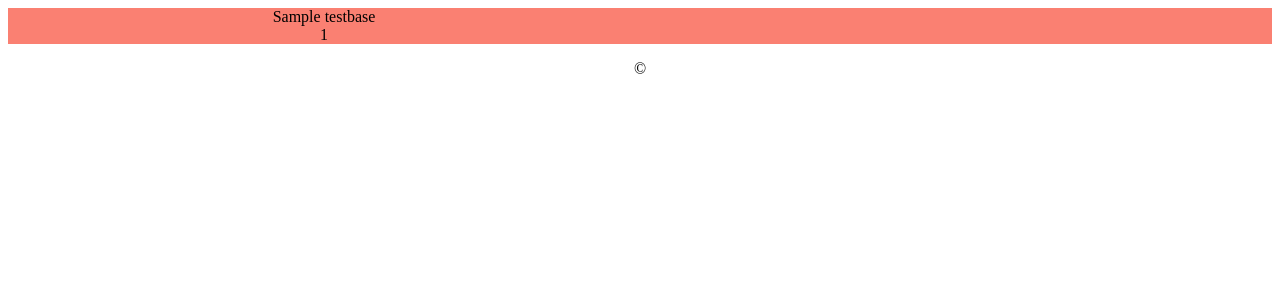
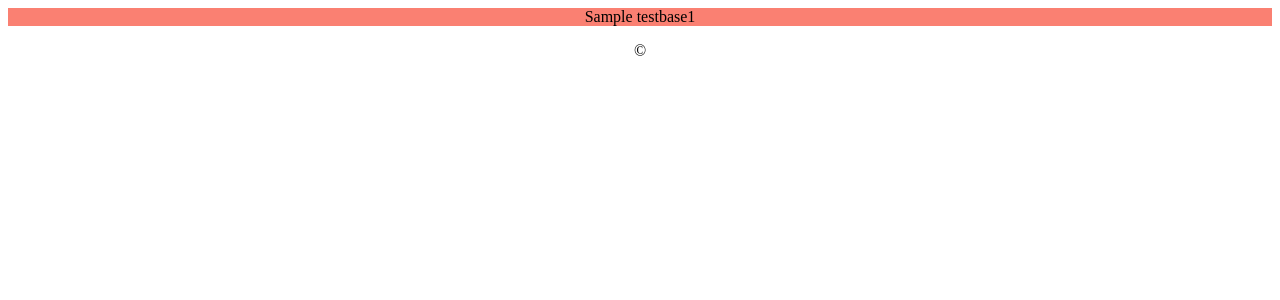
Before and after one commit to poase/first_rep, a Django app: page / in a window 1280 px wide. Shown: the top 300 px of the page. Run offline with Django 3.2, Linux system fonts and the light colour scheme; tables that the repository leaves empty hold one stand-in row (values such as "Sample post"); some libraries are stand-ins or nearby versions.

Commit message:
css static

```diff
--- a/static/css/index_style.css
+++ b/static/css/index_style.css
@@ -13,6 +13,7 @@ body {
 }
 
 .obj p {
+    display: inline !important;
     width: 50% !important;
     margin: 0 !important;
     padding: 0 !important;
```
